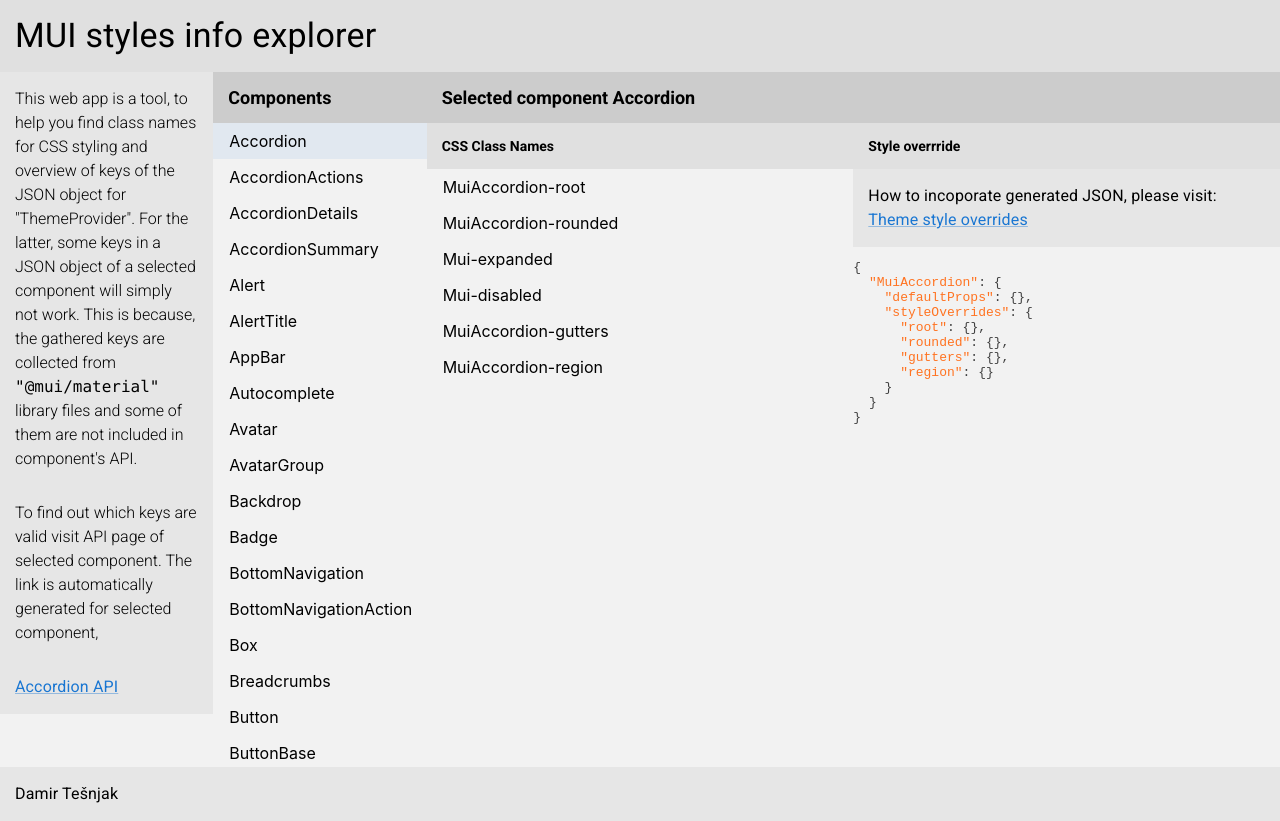
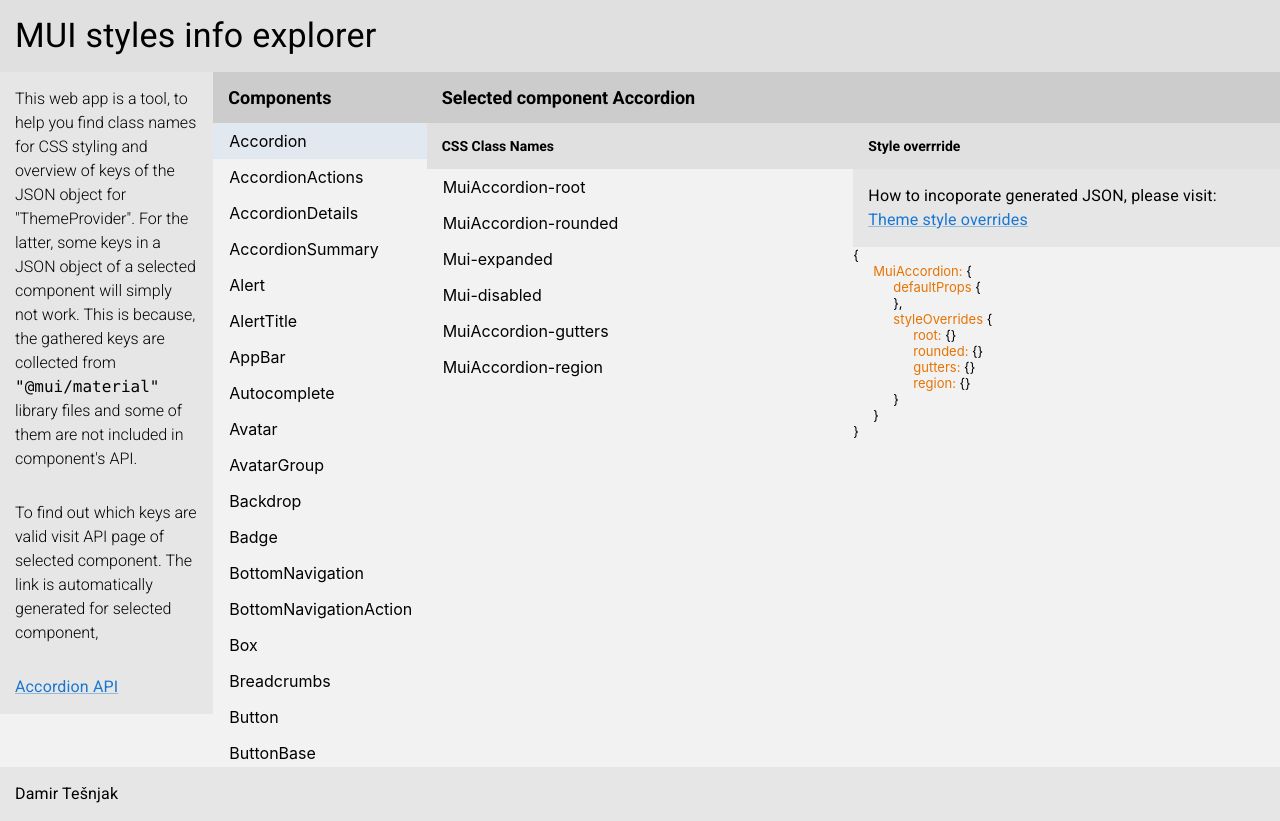
Before and after one commit to DamirTesnjak/material-ui-global-style, a React (Create React App) app: page / in a window 1280 px wide. Both pictures are taken after a click on the button "Accordion". Built offline with nearby package versions, Linux system fonts and the light colour scheme; the HTML template or start-up script is replaced by a standard one.

Commit message:
continuaing migation to typeScript

```diff
--- a/src/App.tsx
+++ b/src/App.tsx
@@ -1,8 +1,7 @@
 import { useState } from "react";
-import { isString, indexOf } from "lodash";
-import { Box, Grid, Link, ListItem, ListItemButton, Typography } from "@mui/material";
+import { indexOf } from "lodash";
+import { Box, Grid, Link, ListItem, ListItemButton, Typography, ThemeOptions } from "@mui/material";
 import { ThemeProvider, createTheme } from '@mui/material/styles';
-import hljs from 'highlight.js';
 
 import { MuiClasses } from "./constants/muiClasses";
 import { components } from "./constants/components";
@@ -10,13 +9,19 @@
 
 import './App.css';
 
-const theme = createTheme(style);
+type ClassesNames = string;
+type generateComponentPropLinkArg = string;
+type ComponentClassesKeyValues = string[];
+type MuiClasses = typeof MuiClasses & {
+    [x: string]: any,
+}
+const theme = createTheme(style as ThemeOptions);
 
 function App() {
     const [muiClass, setMuiClass] = useState("");
 
-    function componentName(classes) {
-        const componentName = classes.split("Classes")[0];
+    function componentName(classesNames: ClassesNames) {
+        const componentName = classesNames.split("Classes")[0];
         return componentName[0]?.toUpperCase() + componentName.slice(1, componentName.length);
     }
 
@@ -43,8 +48,8 @@
     }
 
     function themeStyleOverrideCSS() {
-        if (MuiClasses[muiClass]) {
-            const classNames = Object.values(MuiClasses[muiClass]);
+        if (MuiClasses[muiClass as keyof typeof MuiClasses] ) {
+            const classNames = Object.values(MuiClasses[muiClass as keyof typeof MuiClasses]);
             return classNames.map((className) => {
                 return (<ListItem key={className}>{className}</ListItem>)
             })
@@ -52,60 +57,71 @@
     }
 
     function themeStyleOverrideJSON() {
-        if (MuiClasses[muiClass]) {
+        if (MuiClasses[muiClass as keyof typeof MuiClasses]) {
             const componentNameString = componentName(muiClass);
-            const componentClassesKeyValues = Object
-                .values(MuiClasses[muiClass])
+            const componentClassesKeyValues: ComponentClassesKeyValues = Object
+                .values(MuiClasses[muiClass as keyof typeof MuiClasses])
                 .filter((className) => className.includes(componentNameString));
 
             const componentClassName = componentClassesKeyValues[0].split("-")[0];
             const componentProperName = componentClassName.replace("Mui", "");
-            const styleOverridesKeysJson = {}
 
-            componentClassesKeyValues.forEach((classKey) => {
+            const componentClasses = componentClassesKeyValues.map((classKey) => {
                 const styleOverrideProp = classKey.split(`Mui${componentNameString}-`)[1];
-                styleOverridesKeysJson[styleOverrideProp] = {}
+                return (
+                    <div>
+                        <span style={{ color: "#e67300" }}>{`${styleOverrideProp}: `}</span><span>{"{}"}</span>
+                    </div>
+                )
             });
 
-            return {
-                [componentClassName]: {
-                    defaultProps: {
-                        ...getComponentProps(components[componentProperName])
-                    },
-                    styleOverrides: {
-                        ...styleOverridesKeysJson
-                    }
-                }
-            }
+            return (
+                <div style={{fontSize: '13px'}}>
+                    <div style={{paddingLeft: '0px'}}>{`{`}</div>
+                    <div style={{paddingLeft: '20px'}}><span style={{ color: "#e67300" }}>{`${componentClassName}: `}</span><span>{"{"}</span></div>
+                    <div style={{paddingLeft: '40px'}}><span style={{ color: "#e67300" }}>{`defaultProps `}</span><span>{"{"}</span></div>
+                    <div style={{paddingLeft: '60px'}}>{getComponentProps(components[componentProperName as keyof typeof components])}</div>
+                    <div style={{paddingLeft: '40px'}}>{`},`}</div>
+                    <div style={{paddingLeft: '40px'}}><span style={{ color: "#e67300" }}>{`styleOverrides `}</span><span>{"{"}</span></div>
+                    <div style={{paddingLeft: '60px'}}>{componentClasses}</div>
+                    <div style={{paddingLeft: '40px'}}>{`}`}</div>
+                    <div style={{paddingLeft: '20px'}}>{`}`}</div>
+                    <div>{`}`}</div>
+                </div>
+            )
+
         }
     }
 
-    function getComponentProps(component) {
+    function getComponentProps(component: any) {
         // eslint-disable-next-line react/forbid-foreign-prop-types
         if (component) {
-            const componentsList = Object.keys(components);
+            const componentsList: string[] = Object.keys(components);
 
-            const componentCodeAsArrayOfStrings = component.render.toString().split("\n");
+            const componentCodeAsArrayOfStrings: string[] = component.render.toString().split("\n");
+
             console.log('componentCodeAsArrayOfStrings', componentCodeAsArrayOfStrings);
             const sliceEndIndex = indexOf(componentCodeAsArrayOfStrings, "    } = props,");
             let sliceStartIndex = indexOf(componentCodeAsArrayOfStrings, "    } = props,");
-
-            console.log('sliceEndIndex', sliceEndIndex);
-            console.log('sliceEndIndex', sliceEndIndex);
 
             if (sliceStartIndex > -1) {
                 while (componentCodeAsArrayOfStrings[sliceStartIndex] !== "  const {") {
                     sliceStartIndex--;
                 }
                 const arrayOfComponentsPropsAsString = componentCodeAsArrayOfStrings.slice(sliceStartIndex + 1, sliceEndIndex);
-                console.log('arrayOfComponentsPropsAsString', arrayOfComponentsPropsAsString);
                 let arrayOfComponentProps = arrayOfComponentsPropsAsString.map((propAsString) => {
                     const newProp = propAsString.replace(/[ ,]+/g, " ")
                         .split(" = ");
 
                     // component property key
-                    const newPropKey = newProp[0]
-                        .replaceAll(" ", "");
+                    const newPropKey = function (){
+                        let componentKeyProp = newProp[0].replaceAll(" ", "")
+                        if(componentKeyProp.includes(":")) {
+                            componentKeyProp = componentKeyProp.split(":")[0];
+                            return componentKeyProp;
+                        }
+                        return componentKeyProp;
+                    }();
 
                     // component property value
                     const newPropValue = function () {
@@ -113,55 +129,55 @@
                         for (i; i < componentsList.length; i++) {
                             if (newProp[1] && newProp[1].includes(componentsList[i])) {
                                 const componentName = newProp[1].replaceAll(/[^A-Za-z0-9]/g, ",").split(',')[1]
-                                return `<${componentName} />`;
+                                return <span style={{ color: "#ff0066" }}>{`<${componentName} />`}</span>;
                             };
                         }
                         if (newProp[1] && Number(newProp[1])) {
-                            return Number(newProp[1]);
+                            return <span style={{ color: "#3333ff" }}>{Number(newProp[1])}</span>;
                         }
                         if (newProp[1] && newProp[1].includes("{}")) {
-                            console.log('tetet');
-                            return new Object;
+                            return "{}";
                         }
                         if (newProp[1] && newProp[1].includes('true')) {
-                            return true;
+                            return (<span style={{ color: "#cc33ff" }}>true</span>);
                         }
                         if (newProp[1] && newProp[1].includes('false')) {
-                            return false;
+                            return (<span style={{ color: "#cc33ff" }}>false</span>);
                         }
                         if (newProp[1] && newProp[1][newProp[1].length - 1] === " ") {
                             return newProp[1].slice(0, newProp[1].length - 1);
                         }
                         if (newProp[1] && newProp[1].includes('')) {
-                            return newProp[1].replaceAll("'", "").slice(0, newProp[1].length - 1);
+                            return <span style={{ color: "#009933" }}>{newProp[1].slice(0, newProp[1].length)}</span>;
                         }
                         if (!newProp[1]) {
-                            return "Cannot get info from parsing the component code. Check MaterialUI documentaion!";
+                            return (
+                            <Link
+                                component="a"
+                                href={generateComponentPropLink(newPropKey)}
+                                target="_blank"
+                            >
+                                    {newPropKey}
+                            </Link>)
                         }
-                    }()
-                    return {
-                        [newPropKey]: function () {
-                            if (isString(newPropValue)) {
-                                return newPropValue.replaceAll("'", "");
-                            }
-                            return newPropValue;
-                        }()
+                    }();
+
+                    const reqex = new RegExp("[{()}//]", "g");
+
+                    console.log('reqex.test(newPropKey)', reqex.test(newPropKey));
+
+
+                    if (newPropKey.length > 1 && !reqex.test(newPropKey)) {
+                        return (<div>
+                            <span style={{ color: "#e67300" }}>{newPropKey}: </span><span>{newPropValue}</span>
+                        </div>)
+                    } else {
+                        (<></>)
                     }
                 });
 
                 console.log('arrayOfComponentProps', arrayOfComponentProps);
-
-                let propertiesJson = {}
-
-                arrayOfComponentProps.forEach((prop) => {
-                    propertiesJson = {
-                        ...propertiesJson,
-                        ...prop,
-                    }
-                });
-                console.log('propertiesJson', propertiesJson);
-
-                return propertiesJson;
+                return arrayOfComponentProps;
             }
         }
     }
@@ -174,10 +190,10 @@
             const link = `https://mui.com/material-ui/api/${componentNameKebabCase}/`;
             return link;
         }
-        return null;
+        return undefined;
     }
 
-    function generateComponentPropLink(prop) {
+    function generateComponentPropLink(prop: generateComponentPropLinkArg) {
         if (muiClass) {
             const componentNameString = componentName(muiClass);
             const componentNameKebabCase = componentNameString
@@ -185,15 +201,7 @@
             const link = `https://mui.com/material-ui/api/${componentNameKebabCase}/#${componentNameKebabCase}-prop-${prop}`;
             return link;
         }
-        return null;
-    }
-
-    const parseJSON = () => {
-        if (muiClass) {
-            const hJson = `<pre>${hljs.highlight(`${JSON.stringify(themeStyleOverrideJSON(MuiClasses[muiClass]), undefined, 2)}`, { language: 'json' }).value}</pre>`;
-            return { __html: hJson || "" };
-        }
-        return { __html: "" };
+        return undefined;
     }
 
     return (
@@ -222,7 +230,7 @@
                             The link is automatically generated for selected component,
                         </p>
                         <Typography>
-                            {muiClass && (<Link href={generateComponentLink()} target="_blank">{`${componentName(muiClass)} API`}</Link>)}
+                            {muiClass && (<Link component= "a" href={generateComponentLink()} target="_blank">{`${componentName(muiClass)} API`}</Link>)}
                         </Typography>
                     </Grid>
                     <Grid
@@ -288,11 +296,11 @@
                                     overflowY: "scroll",
                                 }}
                             >
-                                <div dangerouslySetInnerHTML={parseJSON()} />
+                                {themeStyleOverrideJSON()}
                             </Box>
                         </Grid>
                     </Grid>
-                    <Grid sx={12} sm={12} md={12}>
+                    <Grid xs={12} sm={12} md={12}>
                         <Typography>
                             Damir Tešnjak
                         </Typography>
--- a/src/components/SideBar.js
+++ /dev/null
@@ -1,5 +0,0 @@
-import { Accordion } from "@mui/material";
-
-function SideBar() {
-    return (<Accordion />)
-}
--- a/src/constants/components.ts
+++ b/src/constants/components.ts
@@ -37,6 +37,7 @@
     Divider,
     Drawer,
     Fab,
+    Fade,
     FilledInput,
     FormControl,
     FormControlLabel,
@@ -44,6 +45,7 @@
     FormHelperText,
     FormLabel,
     Grid,
+    Grow,
     IconButton,
     Icon,
     ImageList,
@@ -115,7 +117,6 @@
     Tooltip,
     Typography,
 } from "@mui/material";
-import { indexOf, isString } from "lodash";
 
 export const components = {
     AccordionActions,
@@ -156,6 +157,7 @@
     Divider,
     Drawer,
     Fab,
+    Fade,
     FilledInput,
     FormControl,
     FormControlLabel,
@@ -163,6 +165,7 @@
     FormHelperText,
     FormLabel,
     Grid,
+    Grow,
     IconButton,
     Icon,
     ImageList,
```
Also changed, not shown: src/constants/muiClasses.ts (renamed from src/constants/muiClasses.js).
